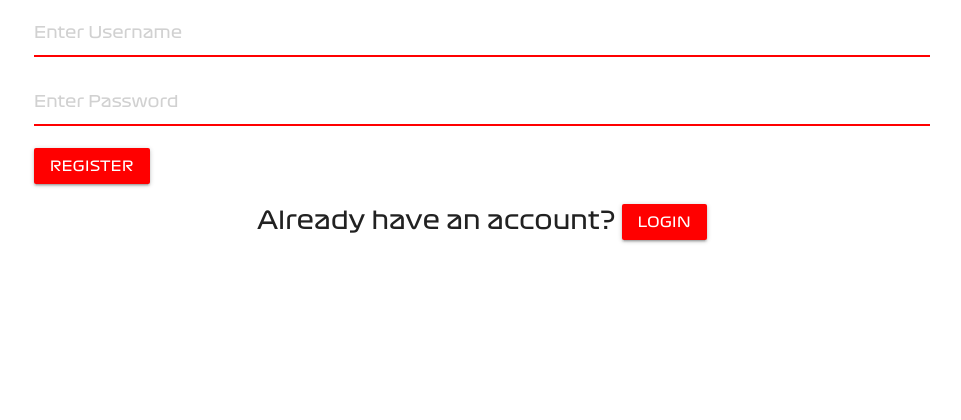
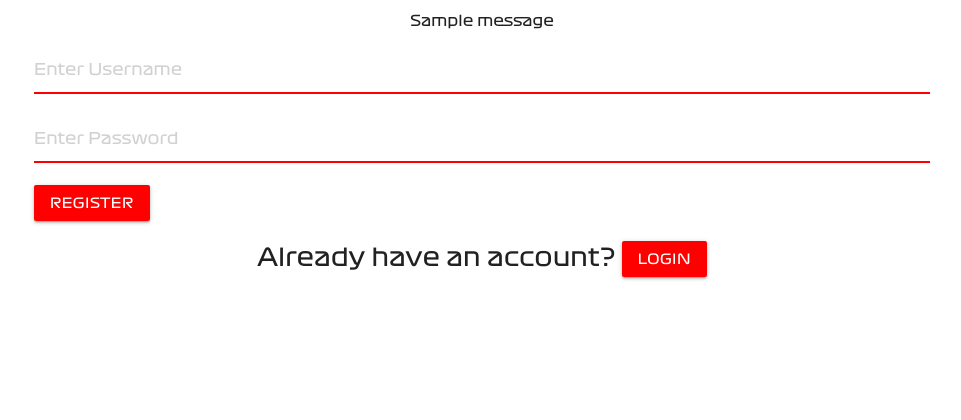
Before and after one commit to filleben/F1Dictionary, a Flask app: page /register in a window 1280 px wide. Shown: the part 321-741 px from the top of the page, without its empty margins (158-1119 px from the left). Run offline with Flask 2, Linux system fonts and the light colour scheme; one stand-in notice (Sample message) is shown; some libraries are stand-ins or nearby versions.

Commit message:
injected flash messaged into form

```diff
--- a/templates/register.html
+++ b/templates/register.html
@@ -3,6 +3,9 @@
 <div class="block-divider"></div>
 <div class="container">
     <form action="{{ url_for('register')}}" method="POST" class="font">
+        {{ form.csrf_token }} {% with messages = get_flashed_messages() %} {% if messages %} {% for message in messages %}
+        <p class="center">{{ message }}</p>
+        {% endfor %} {% endif %} {% endwith %}
         <div class="row input-field">
             {{ form.hidden_tag() }} {{ form.username(class_='font', required=true, placeholder="Enter Username") }}
         </div>
```
